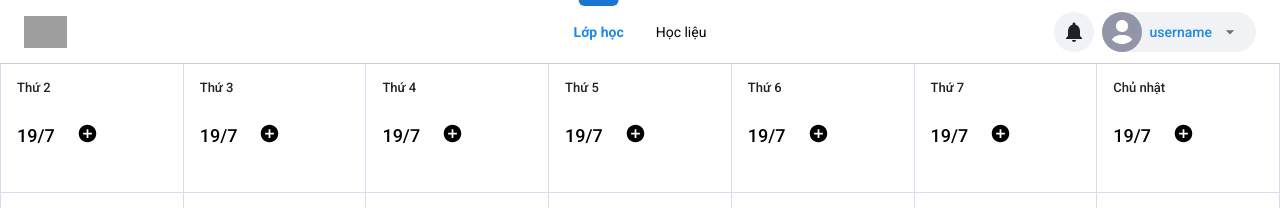
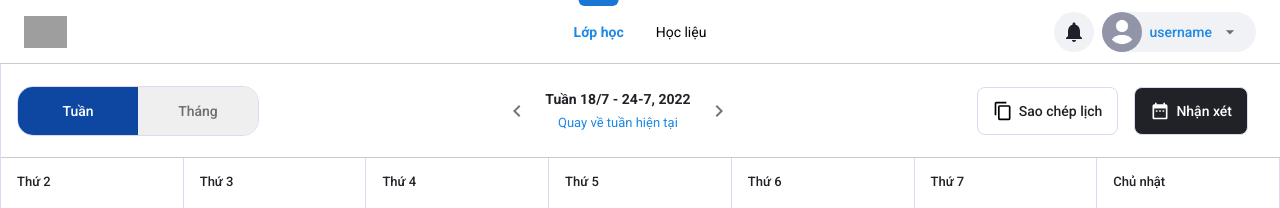
Before and after one commit to tuannguyensn2001/ggclass_react_vite, a React (Vite) app: page /class/1/schedule in a window 1280 px wide. Shown: the top 208 px of the page. Built offline with nearby package versions, Linux system fonts and the light colour scheme; grey boxes are pictures that could not be loaded; what material-ui-confirm would draw is missing.

Commit message:
update header

```diff
--- /dev/null
+++ b/src/components/ScheduleHeader/index.jsx
@@ -0,0 +1,48 @@
+import ChevronLeftIcon from '@mui/icons-material/ChevronLeft';
+import ChevronRightIcon from '@mui/icons-material/ChevronRight';
+import ContentCopyIcon from '@mui/icons-material/ContentCopy';
+import DateRangeIcon from '@mui/icons-material/DateRange';
+
+import styles from './styles.module.css'
+
+const defaultDatas={
+    text:'Tuần 18/7 - 24-7, 2022'
+}
+function ScheduleHeader({data= defaultDatas}) {
+    return (
+        <div className={styles.wrapper}>
+            <div className={styles.left}>
+                <button className={`${styles.button} ${styles.primary}`}>Tuần</button>
+                <button className={`${styles.button}`}>Tháng</button>
+            </div>
+            <div className={styles.mid}>
+                <div className={styles.icon}>
+                    <ChevronLeftIcon sx={{color:'rgba(0, 0, 0, 0.54)'}}/>
+                </div>
+                <div className={styles.content}>
+                    <div className={styles.day}>
+                        {data.text}
+                    </div>
+                    <div className={`${styles.back} ${styles.active}`}>
+                        Quay về tuần hiện tại
+                    </div>
+                </div>
+                <div className={styles.icon}>
+                    <ChevronRightIcon sx={{color:'rgba(0, 0, 0, 0.54)'}}/>
+                </div>
+            </div>
+            <div className={styles.right}>
+                <div className={styles.action_btn}>
+                    <ContentCopyIcon sx={{fontSize : 20}}/>
+                    <span className={styles.text}>Sao chép lịch</span>
+                </div>
+                <div className={`${styles.action_btn} ${styles.comment}`}>
+                    <DateRangeIcon sx={{fontSize : 20}}/>
+                    <span className={styles.text}>Nhận xét</span>
+                </div>
+            </div>
+        </div>
+    );
+}
+
+export default ScheduleHeader;
--- /dev/null
+++ b/src/components/ScheduleHeader/styles.module.css
@@ -0,0 +1,91 @@
+.wrapper{
+    display: flex;
+    align-items: center;
+    justify-content: space-between;
+    border-bottom: 1px solid #ccc;
+    padding:16px;
+}
+.left{
+    border-radius: 16px;
+    overflow: hidden;
+    border: 1px solid rgb(216, 220, 240);
+}
+.button{
+    width: 120px;
+    height: 48px;
+    color: #202227;
+    font-size: 14px;
+    outline: none;
+    border: none;
+    font-weight: 500;
+    color: rgba(0, 0, 0, 0.54);
+    cursor: pointer;
+}
+.button.primary{
+    background: rgb(13, 71, 161);
+    color: white;
+
+}
+.mid{
+    display: flex;
+    align-items: center;
+}
+.icon{
+    padding: 16px;
+    cursor: pointer;
+    font-size: 21px;
+    position: relative;
+    top:3px;
+}
+.content{
+    display: flex;
+    align-items: center;
+    flex-direction: column;
+    color: #202227;
+
+}
+.day{
+    font-size: 14px;
+    font-weight: 600;
+}
+.back{
+    color:#1E88E5;
+    font-size:13px;
+    padding-top:8px;
+    cursor: pointer;
+    display:none;
+}
+.back.active{
+    display: block;
+}
+.right{
+    display: flex;
+    align-items: center;
+}
+.action_btn{
+    height: 48px;
+    box-sizing: border-box;
+    margin-right: 16px;
+    border-radius: 8px;
+    border: 1px solid rgba(0, 0, 0, 0.23);
+    padding: 5px 15px;
+    border-color: #D8DCF0;
+    display: flex;
+    align-items: center;
+
+}
+
+.text{
+    font-size: 14px;
+    color:#202227;
+    margin-left: 6px;
+    font-weight: 500;
+}
+.comment{
+    background: rgb(32, 34, 39);
+    color: white;
+
+}
+.comment span{
+    color:white;
+}
--- a/src/pages/Schedule/index.jsx
+++ b/src/pages/Schedule/index.jsx
@@ -3,6 +3,7 @@ import { Fragment } from "react";
 import { useState } from "react";
 
 import styles from './styles.module.css'
+import Scheduleheader from '~/components/Scheduleheader'
 import ScheduleColTable from "~/components/ScheduleColTable";
 const datas = [
   {
@@ -102,6 +103,7 @@ const datas = [
     function Schedule() {
 
         return <div className={styles.wrap}>
+            <Scheduleheader/>
           <Grid container>
             {datas.map((item, index) => {
               return <ScheduleColTable key={index} item={item}/>
```
